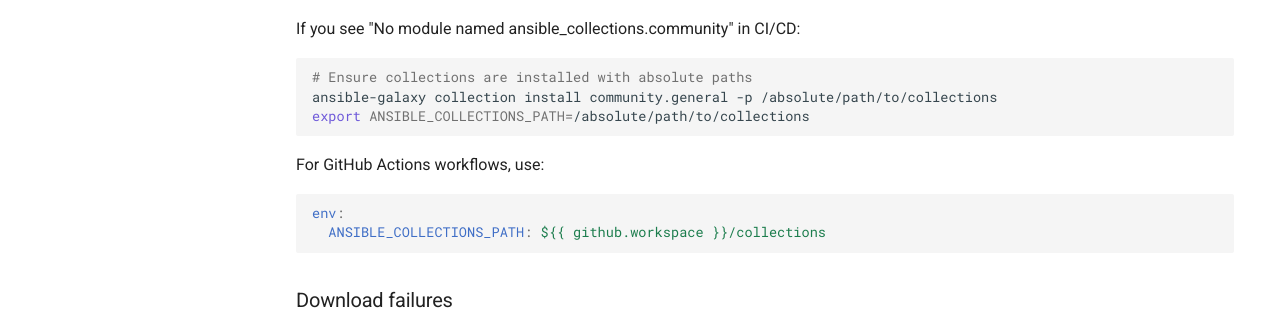
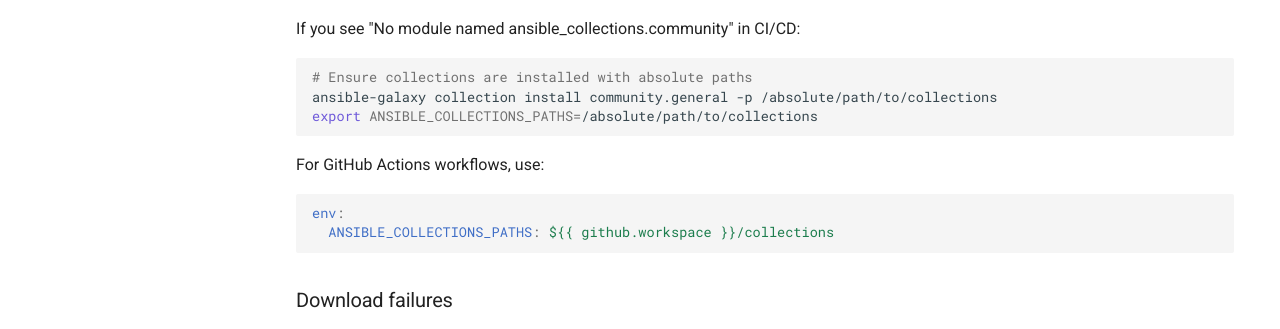
Before and after one commit to wiphoo/Ansible-FRP, an MkDocs documentation site: the page built from docs/troubleshooting.md, in a window 1280 px wide and 900 px high, scrolled down 304 px. Shown: the part 153-482 px from the top of the window. Built offline with MkDocs 1.6.1 and Material for MkDocs 9.7.7, drawn with Linux system fonts in a browser that asks for light colours; some of the changed text lies outside the part shown.

Commit message:
fix: use ANSIBLE_COLLECTIONS_PATHS (plural) for proper CI resolution
- Fix critical environment variable naming across all GitHub workflows
- Update documentation examples to use correct plural form
- Fix run-playbook.sh script to use ANSIBLE_COLLECTIONS_PATHS
- Ensure consistent CI/CD environment variable usage
- Prevent potential collection resolution failures in GitHub Actions

The plural form ANSIBLE_COLLECTIONS_PATHS is the standard Ansible
environment variable for specifying multiple collection search paths,
while ANSIBLE_COLLECTIONS_PATH (singular) is deprecated and may not
work correctly in all CI environments.

````diff
--- a/docs/troubleshooting.md
+++ b/docs/troubleshooting.md
@@ -15,13 +15,13 @@
 ```bash
 # Ensure collections are installed with absolute paths
 ansible-galaxy collection install community.general -p /absolute/path/to/collections
-export ANSIBLE_COLLECTIONS_PATH=/absolute/path/to/collections
+export ANSIBLE_COLLECTIONS_PATHS=/absolute/path/to/collections
 ```
 
 For GitHub Actions workflows, use:
 ```yaml
 env:
-  ANSIBLE_COLLECTIONS_PATH: ${{ github.workspace }}/collections
+  ANSIBLE_COLLECTIONS_PATHS: ${{ github.workspace }}/collections
 ```
 
 ### Download failures
@@ -93,7 +93,7 @@
 ```yaml
 working-directory: roles/frp_install
 env:
-  ANSIBLE_COLLECTIONS_PATH: ${{ github.workspace }}/collections
+  ANSIBLE_COLLECTIONS_PATHS: ${{ github.workspace }}/collections
 ```
 
 ## Network Issues
````
Also changed, not shown: docs/testing.md (+1 -1 lines), 3 other files.
